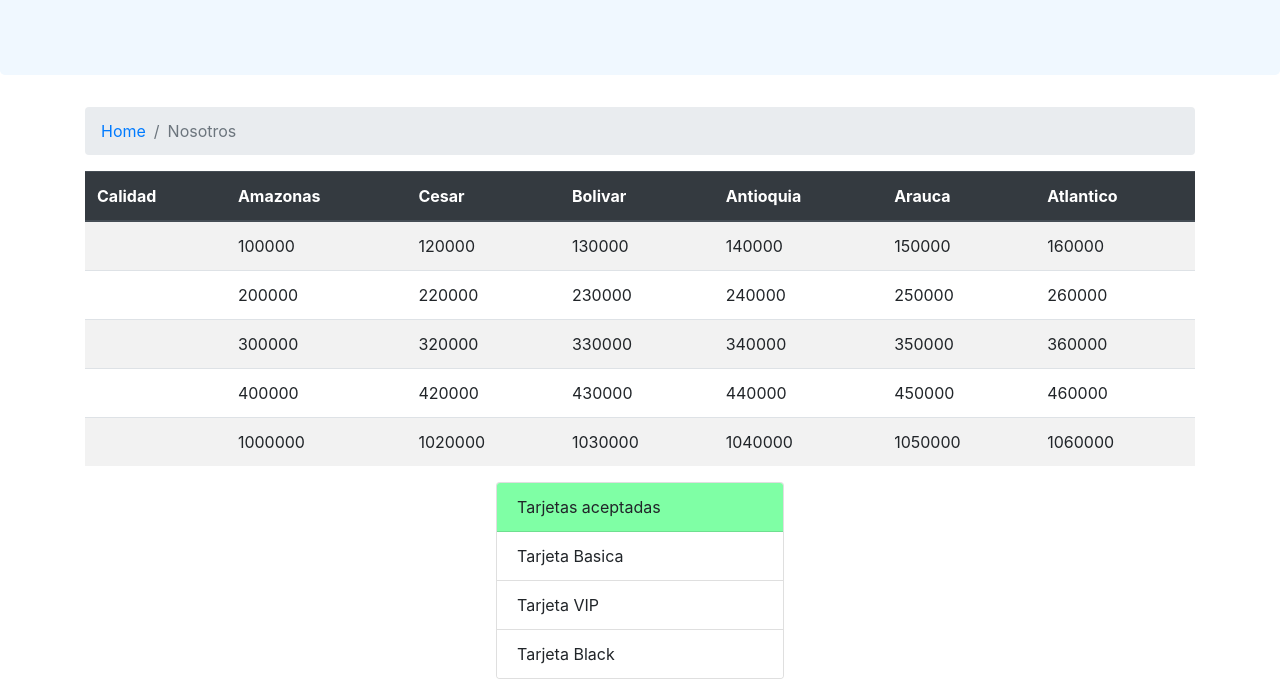
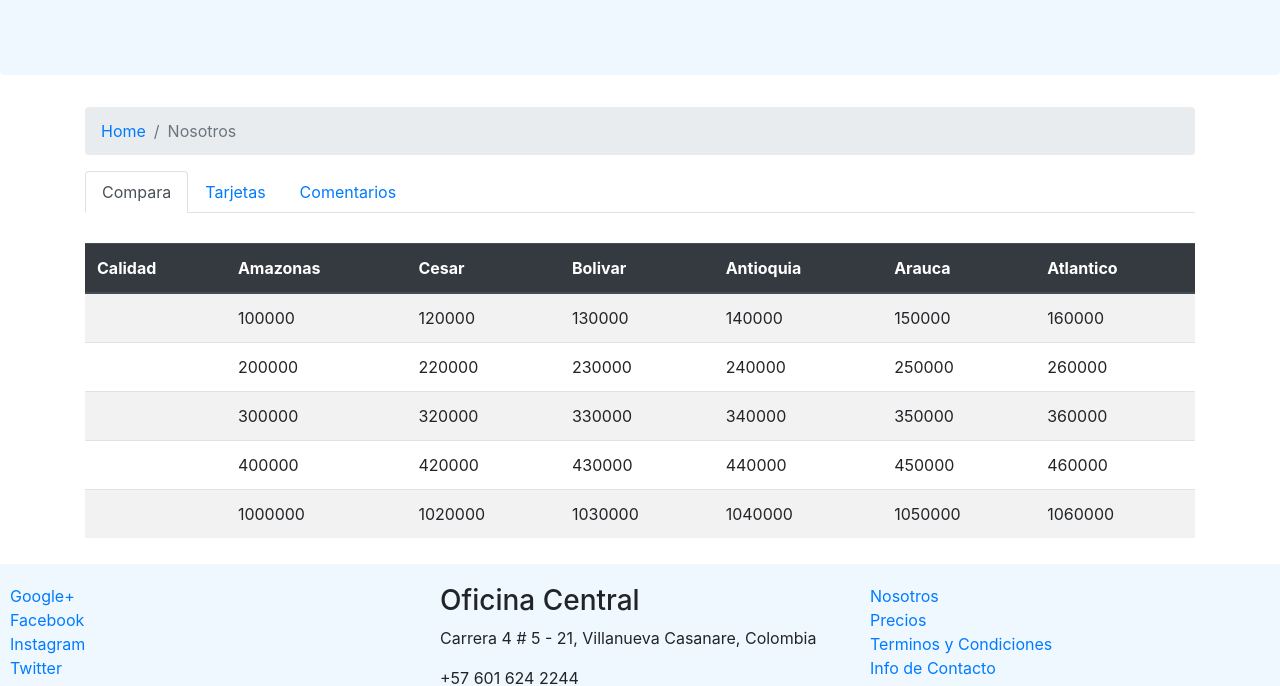
Before and after one commit to catwilo/Web, a website: page precios.html in a window 1280 px wide. Shown: the part 134-820 px from the top of the page. Drawn offline with nearby package versions, Linux system fonts and the light colour scheme; a web font is replaced by a local one.

Commit message:
Usando pestanas en la seccion de precios con estilo nav-tabs //o nav-pills cambiando valores de data-toggle=pill

```diff
--- a/css/main.css
+++ b/css/main.css
@@ -36,3 +36,7 @@ footer {
 .oi-fire {
     padding-right: 10px;
 }
+
+.tab-content{
+    padding-top: 30px;
+}
--- a/precios.html
+++ b/precios.html
@@ -25,7 +25,7 @@
                     <a class="nav-link" href="./about.html">Nosotros</a></li>
                 </li>
                 <li class="nav-item">
-                    <a class="nav-link active" href="1">Precios</a></li>
+                    <a class="nav-link active" href="#">Precios</a></li>
                 </li>
                 <li class="nav-item">
                     <a class="nav-link" href="#">Terminos y Condiciones</a></li>
@@ -48,6 +48,22 @@
                 <li class="breadcrumb-item active" aria-current="page"><a href="./about.html"></a> Nosotros</li>
             </ol>
         </nav>
+        <ul class="nav nav-tabs" id="myTab" role="tablist">
+            <li class="nav-item">
+                <a class="nav-link active" id="compara-tab" data-toggle="tab" href="#compara" role="tab"
+                    aria-controls="compara" aria-selected="false">Compara</a>
+            </li>
+            <li class="nav-item">
+                <a class="nav-link" id="tarjetas-tab" data-toggle="tab" href="#tarjetas" role="tab"
+                    aria-controls="tarjetas" aria-selected="false">Tarjetas</a>
+            </li>
+            <li class="nav-item">
+                <a class="nav-link" id="comentarios-tab" data-toggle="tab" href="#comentarios" role="tab"
+                    aria-controls="comentarios" aria-selected="false">Comentarios</a>
+            </li>
+        </ul>
+        <div class="tab-content" id="myTabContent">
+            <div class="tab-pane fade show active" id="compara" role="tabpanel" aria-labelledby="compara-tab">
                 <div class="table-responsive">
                     <table class="table table-striped">
                         <thead class="thead-dark">
@@ -112,9 +128,11 @@
                         </tbody>
                     </table>
                 </div>
+            </div>
+            <div class="tab-pane fade" id="tarjetas" role="tabpanel" aria-labelledby="tarjetas-tab">
                 <div class="d-flex justify-content-center">
                     <div class="card" style="width: 18rem;">
-                <div class="card-header"  style="background-color: rgb(127, 255, 165);">Tarjetas aceptadas</div>
+                        <div class="card-header" style="background-color: rgb(127, 255, 165);">Tarjetas aceptadas</div>
                         <ul class="list-group list-group-flush">
                             <li class="list-group-item">Tarjeta Basica</li>
                             <li class="list-group-item">Tarjeta VIP</li>
@@ -122,6 +140,10 @@
                         </ul>
                     </div>
                 </div>
+            </div>
+            <div class="tab-pane fade" id="comentarios" role="tabpanel" aria-labelledby="comentarios-tab">Comentarios</div>
+        </div>
+
     </div>
     <footer>
         <div class="row">
```
Also changed, not shown: about.html (+1 -1 lines), contacto.html (+1 -1 lines), index.html (+1 -1 lines). Lines whose indentation alone changed are shown as unchanged.
